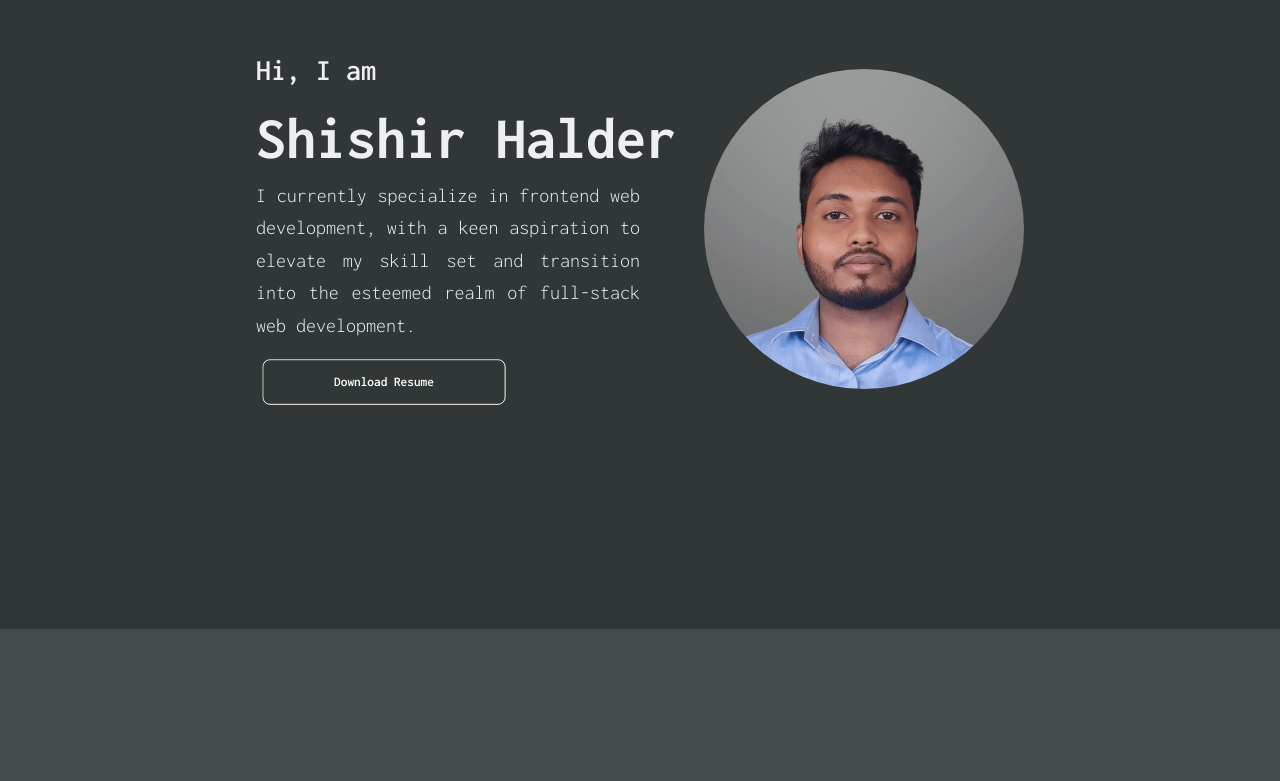
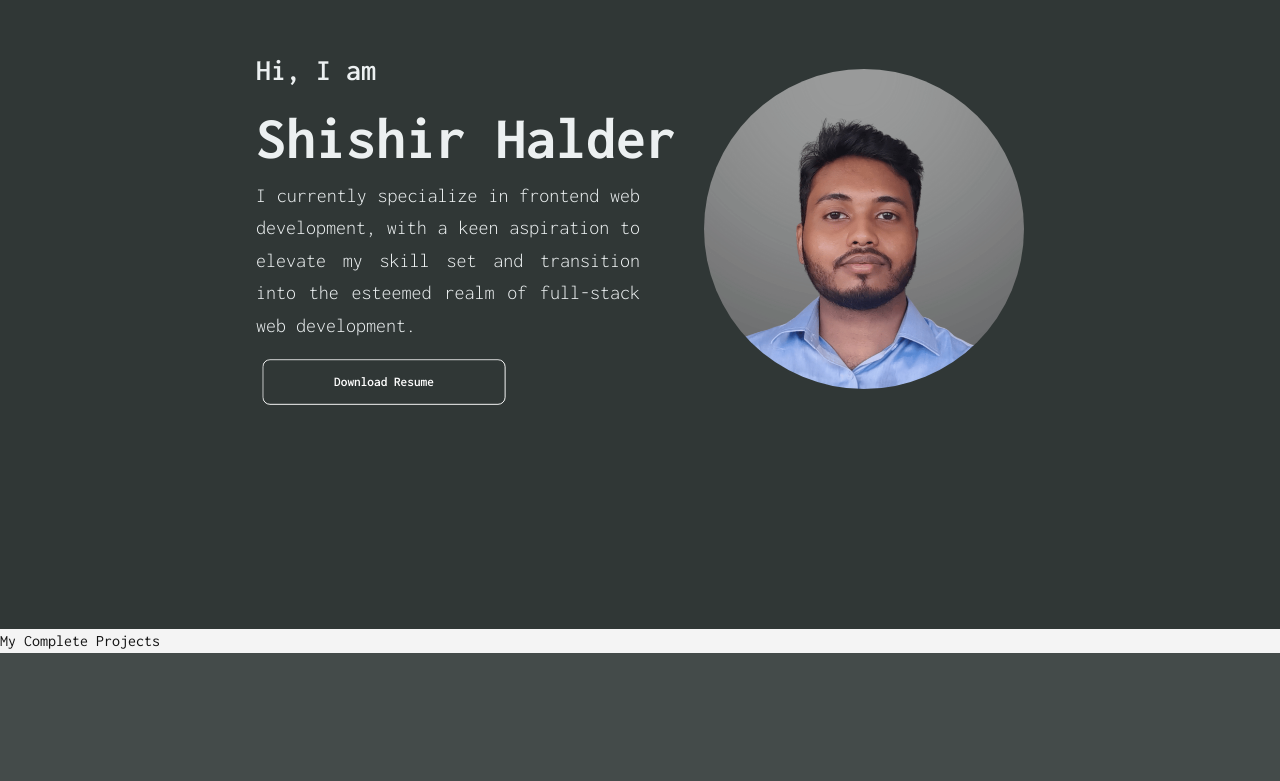
Before and after one commit to 5hishirH/portfolio, a Next.js app: page / in a window 1280 px wide. Shown: the part 171-952 px from the top of the page. Built offline with nearby package versions, Linux system fonts and the light colour scheme.

Commit message:
feat: add project1 image
TrendTrove homepage image

```diff
--- a/src/app/page.js
+++ b/src/app/page.jsx
@@ -1,12 +1,14 @@
 import Contact from "@/components/Contact/Contact";
 import Education from "@/components/Education/Education";
 import Header from "@/components/Header/Header";
+import Projects from "@/components/Projects/Projects";
 import Skills from "@/components/Skills/Skills";
 
 const Home = () => {
   return (
     <div>
       <Header />
+      <Projects />
       <Skills />
       <Education />
       <Contact />
--- /dev/null
+++ b/src/components/Projects/Projects.jsx
@@ -0,0 +1,23 @@
+import Image from "next/image";
+
+const Projects = () => {
+  const projects = [
+    {
+      name: "TrendTrove",
+      info: "A fashion and apparel selling website",
+      githubLink: "https://github.com/5hishirH/BrandShop-client.git",
+      liveLink: "https://fashion-and-apparel-31c61.firebaseapp.com/",
+      img: "",
+    },
+  ];
+  return (
+    <div>
+      <div>
+        <h2>My Complete Projects</h2>
+        <div></div>
+      </div>
+    </div>
+  );
+};
+
+export default Projects;
```
Also changed, not shown: 1 other file (tests, documents, lock files or other folders).
